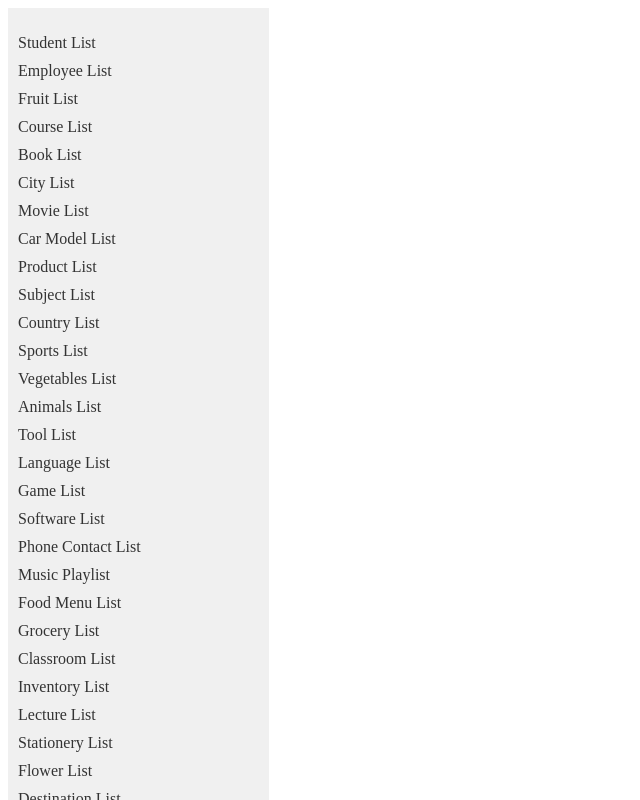
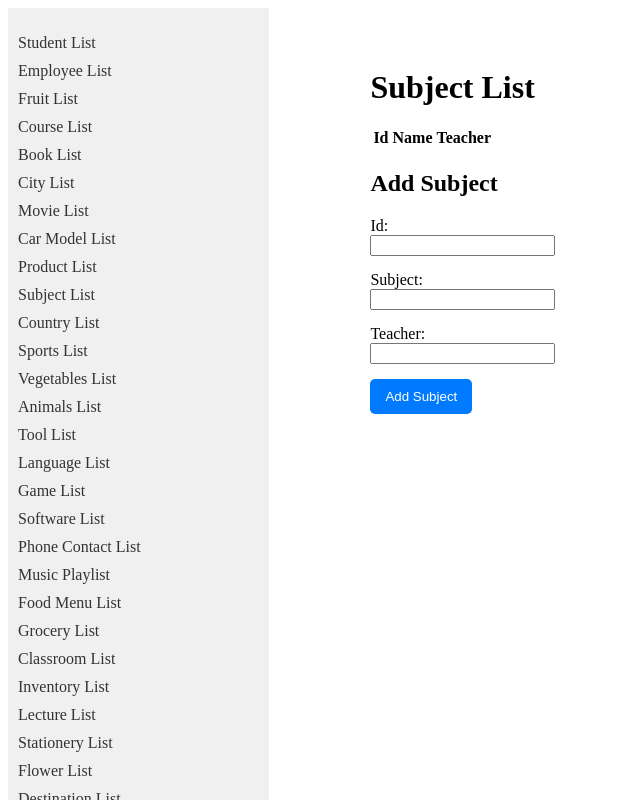
Before and after one commit to HaileySnow/activity15, an Angular app: page /subject-list in a window 1280 px wide. Before the commit this address led to /. Shown: the top 800 px of the page, without its empty margins (0-640 px from the left). Built offline with nearby package versions, Linux system fonts and the light colour scheme.

Commit message:
Subject List Component 10

```diff
--- /dev/null
+++ b/src/app/Folders/subjectlist.ts
@@ -0,0 +1,5 @@
+export default interface Subject {
+	id: number;
+	subs: string;
+	teacher: string;
+}
--- a/src/app/app.routes.ts
+++ b/src/app/app.routes.ts
@@ -10,6 +10,7 @@ import { CityListComponent } from './city-list/city-list.component';
 import { MovieListComponent } from './movie-list/movie-list.component';
 import { CarmodelListComponent } from './carmodel-list/carmodel-list.component';
 import { ProductListComponent } from './product-list/product-list.component';
+import { SubjectListComponent } from './subject-list/subject-list.component';
 
 
 export const routes: Routes = [
@@ -58,6 +59,11 @@ export const routes: Routes = [
 		component: ProductListComponent,
 		path: 'product-list',
 	},
+	{
+		title: 'Subject List',
+		component: SubjectListComponent,
+		path: 'subject-list',
+	},
 
 
 ]
--- /dev/null
+++ b/src/app/subject-list/subject-list.component.html
@@ -0,0 +1,85 @@
+<main>
+    <div class="container">
+        <h1 class="text-center">Subject List</h1>
+        <div class="table-responsive">
+            <table class="table table-bordered table-striped">
+                <thead>
+                    <tr>
+                        <th>Id</th>
+                        <th>Name</th>
+                        <th>Teacher</th>
+                    </tr>
+                </thead>
+                <tbody>
+                    <tr *ngFor="let subject of subjects">
+                        <td>{{ subject.id }}</td>
+                        <td>{{ subject.subs }}</td>
+                        <td>{{ subject.teacher }}</td>
+                    </tr>
+                </tbody>
+            </table>
+        </div>
+
+        <div class="add-subject">
+            <h2 class="text-center">Add Subject</h2>
+            <div class="form-group row">
+                <label for="id" class="col-sm-3 col-form-label">Id:</label>
+                <div class="col-sm-9">
+                    <input type="text" id="id" [(ngModel)]="id" class="form-control" required />
+                </div>
+            </div>
+
+            <div class="form-group row">
+                <label for="name" class="col-sm-3 col-form-label">Subject:</label>
+                <div class="col-sm-9">
+                    <input type="text" id="subs" [(ngModel)]="subs" class="form-control" required />
+                </div>
+            </div>
+
+            <div class="form-group row">
+                <label for="teacher" class="col-sm-3 col-form-label">Teacher:</label>
+                <div class="col-sm-9">
+                    <input type="text" id="teacher" [(ngModel)]="teacher" class="form-control" required />
+                </div>
+            </div>
+
+            <div class="text-center">
+                <button class="btn btn-primary mt-3" (click)="addSubject()">Add Subject</button>
+            </div>
+        </div>
+    </div>
+</main>
+
+<style>
+    .container {
+        margin-top: 20px;
+        max-width: 800px;
+        padding: 20px;
+        margin: auto;
+    }
+
+    h1, h2 {
+        margin-bottom: 20px;
+    }
+
+    .table {
+        margin-top: 20px;
+    }
+
+    .form-group {
+        margin-bottom: 15px;
+    }
+
+    .btn {
+        background-color: #007bff;
+        color: white;
+        border: none;
+        padding: 10px 15px;
+        cursor: pointer;
+        border-radius: 5px;
+    }
+
+    .btn:hover {
+        background-color: #0056b3;
+    }
+</style>
--- /dev/null
+++ b/src/app/subject-list/subject-list.component.ts
@@ -0,0 +1,33 @@
+import { NgFor } from '@angular/common';
+import { Component } from '@angular/core';
+import { FormsModule } from '@angular/forms';
+import Subject from '../Folders/subjectlist';
+
+@Component({
+  selector: 'app-subject-list',
+  standalone: true,
+  imports: [NgFor, FormsModule],
+  templateUrl: './subject-list.component.html',
+  styleUrl: './subject-list.component.css'
+})
+export class SubjectListComponent {
+  subjects: Subject[] = [];
+
+	id: string = '';
+	subs: string = '';
+	teacher: string = '';
+
+
+	addSubject(): void {
+		this.subjects.push({
+			id: Number(this.id),
+			subs: this.subs,
+			teacher: this.teacher,
+		});
+
+		this.id = '';
+		this.subs = '';
+		this.teacher = '';
+	}
+
+}
```
Also changed, not shown: src/app/subject-list/subject-list.component.css (added).
